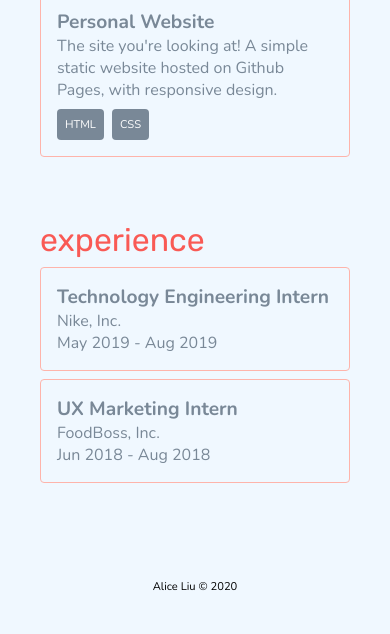
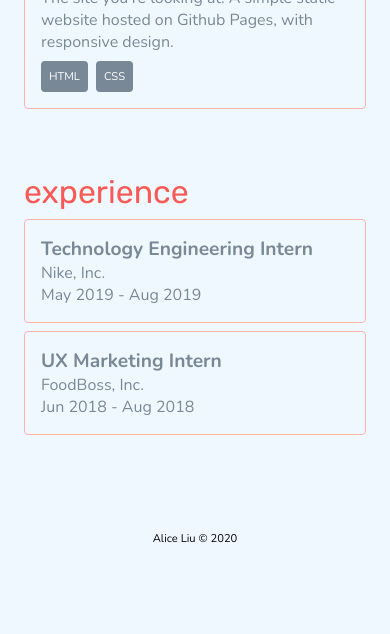
Before and after one commit to alicemliu/alicemliu.github.io, a plain HTML site: page index.html in a window 390 px wide. Shown: the part 677-1311 px from the top of the page. After the commit the page ends 1247 px from the top, so only its background shows below. Drawn offline with nearby package versions, Linux system fonts and the light colour scheme.

Commit message:
margin fix for mobile

```diff
--- a/css/style.css
+++ b/css/style.css
@@ -26,7 +26,7 @@ body {
   max-width: 650px;
 
   margin: auto;
-  padding: 2.5rem
+  padding: 1.5rem
 }
 
 .nav {
```
